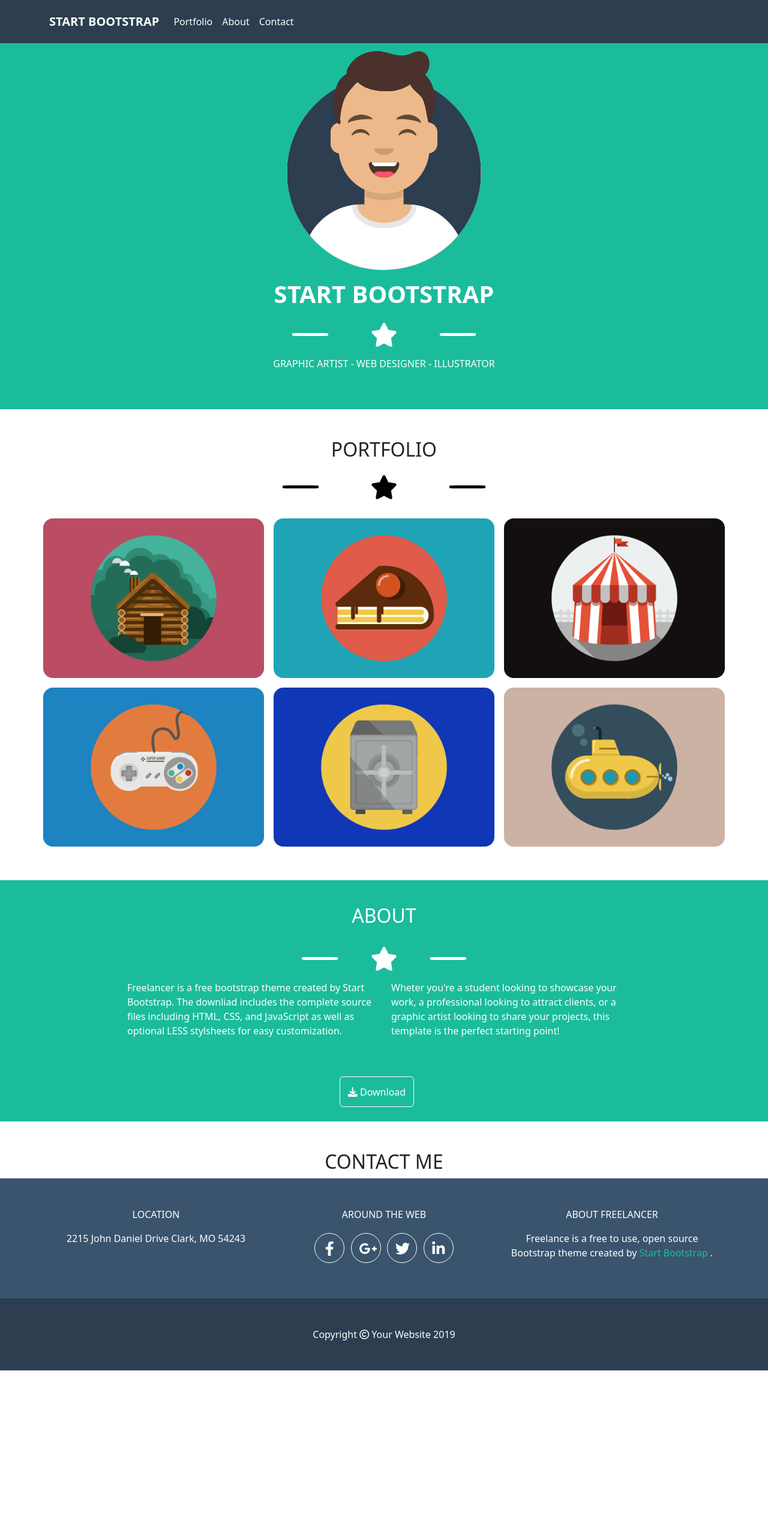
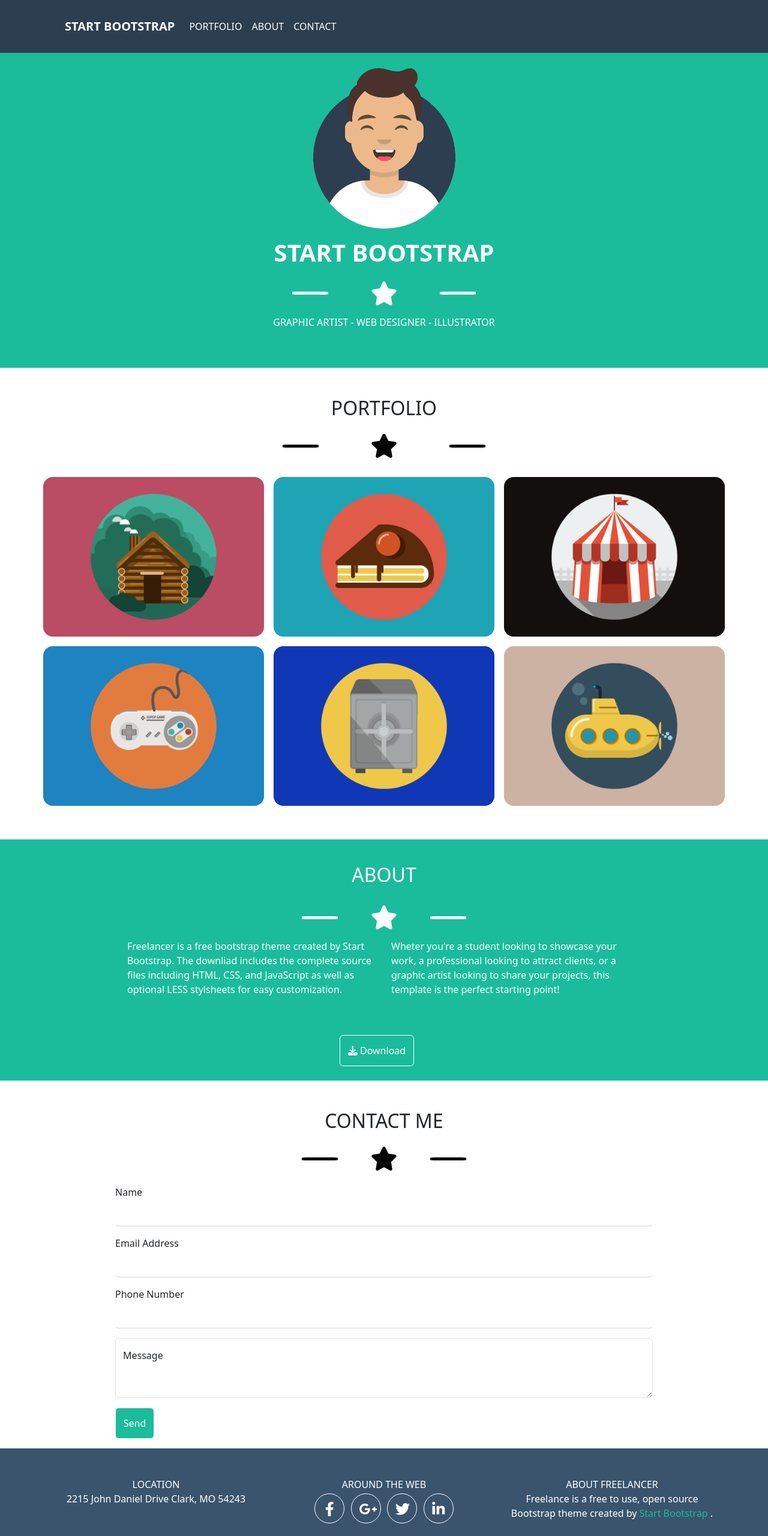
Before and after one commit to Ericson-Manalo/html-css-bootstrap-freelancer, a plain HTML site: page index.html in a window 1280 px wide. Shown: the top 2560 px of the page at 60% size. Before the commit the page ends 2284 px from the top, so only its background shows below. Drawn offline with nearby package versions, Linux system fonts and the light colour scheme.

Commit message:
tryna fix navbar

```diff
--- a/css/style.css
+++ b/css/style.css
@@ -31,11 +31,17 @@
     border-radius: 15%;
     background-color: black;
 }
+
 .my_smaller-wrapper{
     width: 70%;
 }
 
+.my_bigger-wrapper{
+    width: 85%;
+}
+
 button.white_text{
+    background-color: #1abc9c;
     border: white 1px solid;
     padding: .8rem;
 }
@@ -49,6 +55,11 @@ div.white_text i{
     border: 1px solid white;
 }
 
+input[type=text]{
+    border: none;
+    border-bottom: 1px solid #cccc;
+}
+
 
 
 
--- a/index.html
+++ b/index.html
@@ -15,52 +15,43 @@
     <title>Bootstrap Freelancer</title>
 </head>
 <body>
-    <header>
-        <nav class="navbar navbar-expand-lg navbar-dark dark_blue-bg ">
-            <div class="container py-2">
-                <a class="navbar-brand " href="#">
-                    <h1 class="text-uppercase fs-5 fw-bold mb-0">
-                        start bootstrap
-                    </h1>
-                </a>
-                <button class="navbar-toggler" type="button" data-bs-toggle="collapse" data-bs-target="#navbarSupportedContent" aria-controls="navbarSupportedContent" aria-expanded="false" aria-label="Toggle navigation">
+    <header class="dark_blue-bg py-3">
+        <div class="my_bigger-wrapper mx-auto">
+            <nav class="navbar navbar-expand-lg navbar-dark">
+                <div class="container-fluid">
+                <a class="navbar-brand text-uppercase fw-bold" href="#">start bootstrap</a>
+                <button class="navbar-toggler" type="button" data-bs-toggle="collapse" data-bs-target="#navbarTogglerDemo02" aria-controls="navbarTogglerDemo02" aria-expanded="false" aria-label="Toggle navigation">
                     <span class="navbar-toggler-icon"></span>
                 </button>
-                <div class="collapse navbar-collapse" id="navbarSupportedContent">
+                <div class="collapse navbar-collapse" id="navbarTogglerDemo02">
+
+                    <div class="d-flex justify-content-end">
                         <ul class="navbar-nav me-auto mb-2 mb-lg-0">
                             <li class="nav-item">
-                        <a class="nav-link active" aria-current="page" href="#">Portfolio</a>
+                                <a class="nav-link active text-uppercase" aria-current="page" href="#">portfolio</a>
                             </li>
                             <li class="nav-item">
-                        <a class="nav-link active" aria-current="page" href="#">About</a>
+                                <a class="nav-link active text-uppercase" aria-current="page" href="#">about</a>
                             </li>
                             <li class="nav-item">
-                        <a class="nav-link active" aria-current="page" href="#">Contact</a>
+                                <a class="nav-link active text-uppercase" aria-current="page" href="#">contact</a>
                             </li>
 
-                    <li class="nav-item dropdown">
-                    <ul class="dropdown-menu" aria-labelledby="navbarDropdown">
-                        <li><a class="dropdown-item" href="#"></a></li>
-                        <li><a class="dropdown-item" href="#"></a></li>
-                        <li><hr class="dropdown-divider"></li>
-                        <li><a class="dropdown-item" href="#"></a></li>
-                    </ul>
-                    </li>
-                    <li class="nav-item">
-                    <a class="nav-link disabled" href="#" tabindex="-1" aria-disabled="true"></a>
-                    </li>
                             </ul>
                         </div>
                     </div>
+                </div>
                 </nav>
+        </div>
+
     </header>
 
     <main>
         <section class="green_bg mb-5">
             <div class="container">
                 <div class="row justify-content-center">
-                    <div class="col-6 col-md-5 col-lg-4">
-                        <img class="img-fluid mb-3" src="img/avatar.svg" alt="Avatar image">
+                    <div class="col-6 col-md-5 col-lg-3">
+                        <img class="img-fluid mb-3 pt-3" src="img/avatar.svg" alt="Avatar image">
                     </div>
                     <h1 class="text-uppercase text-center white_text fw-bold mb-4">
                         Start Bootstrap
@@ -170,9 +161,44 @@
         </section>
 
         <section>
+
+            <div class="my_smaller-wrapper mx-auto">
                 <h2 class="text-uppercase text-center pt-5">
                     contact me
                 </h2>
+
+                <div class="row justify-content-center align-items-center h-100 my-4">
+                    <div class="col-5 b_line"></div>
+
+                    <i class="fa-solid fa-star fs-1 col-2 text-center" style="color: black;"></i>
+
+                    <div class="col-5 b_line"></div>
+                </div>
+
+                <div class="mb-3">
+                    <label for="formGroupExampleInput" class="form-label">Name</label>
+                    <input type="text" class="form-control" id="formGroupExampleInput" placeholder="">
+                </div>
+                <div class="mb-3">
+                    <label for="formGroupExampleInput2" class="form-label">Email Address</label>
+                    <input type="text" class="form-control" id="formGroupExampleInput2" placeholder="">
+                </div>
+                <div class="mb-3">
+                    <label for="formGroupExampleInput2" class="form-label">Phone Number</label>
+                    <input type="text" class="form-control" id="formGroupExampleInput2" placeholder="">
+                </div>
+
+                <div class="form-floating">
+                    <textarea class="form-control" placeholder="Leave a comment here" id="floatingTextarea2" style="height: 100px"></textarea>
+                    <label for="floatingTextarea2">Message</label>
+                </div>
+
+                <button type="button" class="btn btn-outline-* white_text my-3">Send</button>
+
+
+            </div>
+
+
         </section>
     </main>
 
@@ -180,8 +206,8 @@
         <section class="blue-bg">
             <div class="container text-center py-5">
                 <div class="row">
-                    <div class="col-12 col-md-4">
-                        <p class="white_text text-uppercase">
+                    <div class="col-12 col-md-4 mb-4">
+                        <p class="white_text text-uppercase mb-0">
                             location
                         </p>
                         <p class="white_text text-center">
@@ -189,8 +215,8 @@
                         </p>
                     </div>
 
-                    <div class="col-12 col-md-4">
-                        <p class="white_text text-uppercase">
+                    <div class="col-12 col-md-4 mb-5">
+                        <p class="white_text text-uppercase mb-0">
                             around the web
                         </p>
                         <div class="white_text">
@@ -202,7 +228,7 @@
                     </div>
 
                     <div class="col-12 col-md-4">
-                        <p class="white_text text-uppercase">
+                        <p class="white_text text-uppercase mb-0">
                             about freelancer
                         </p>
                         <p class="white_text">
```
Lines whose indentation alone changed are shown as unchanged.
